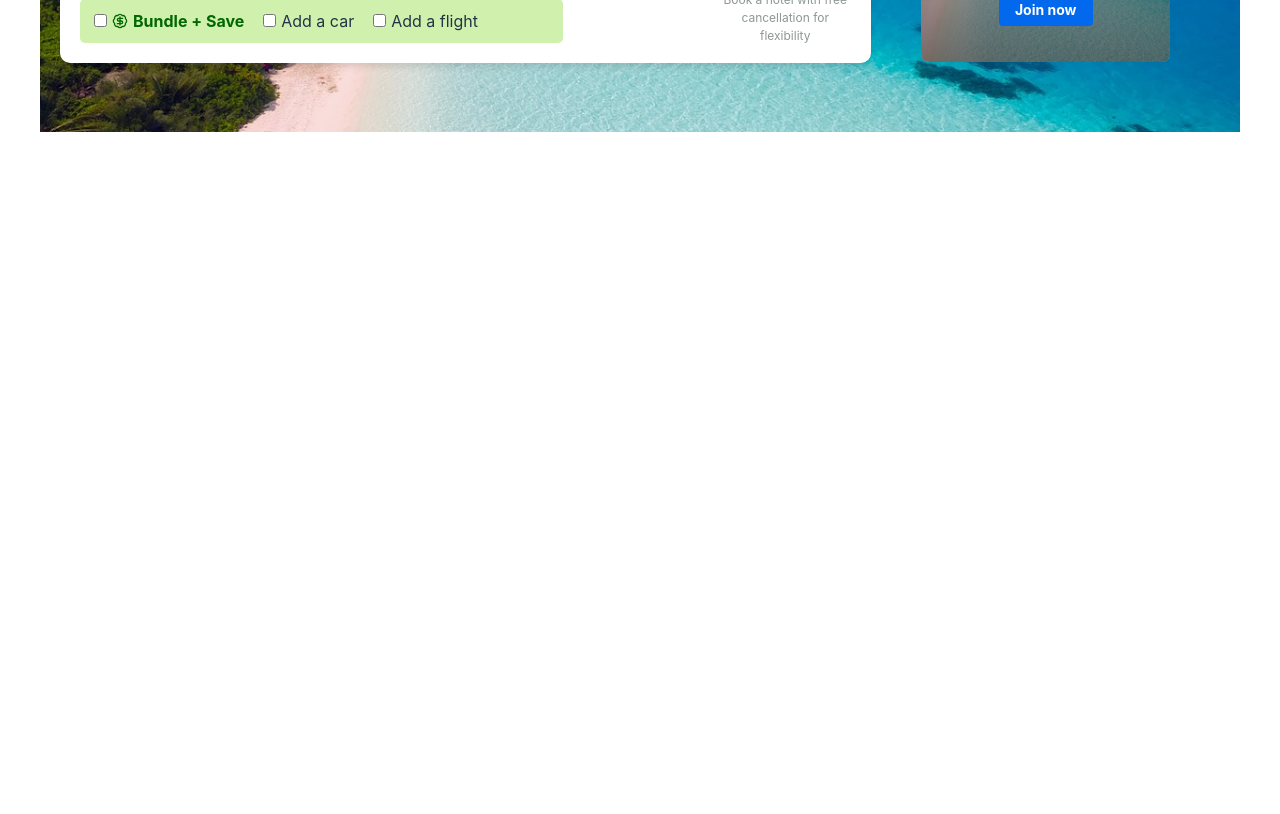
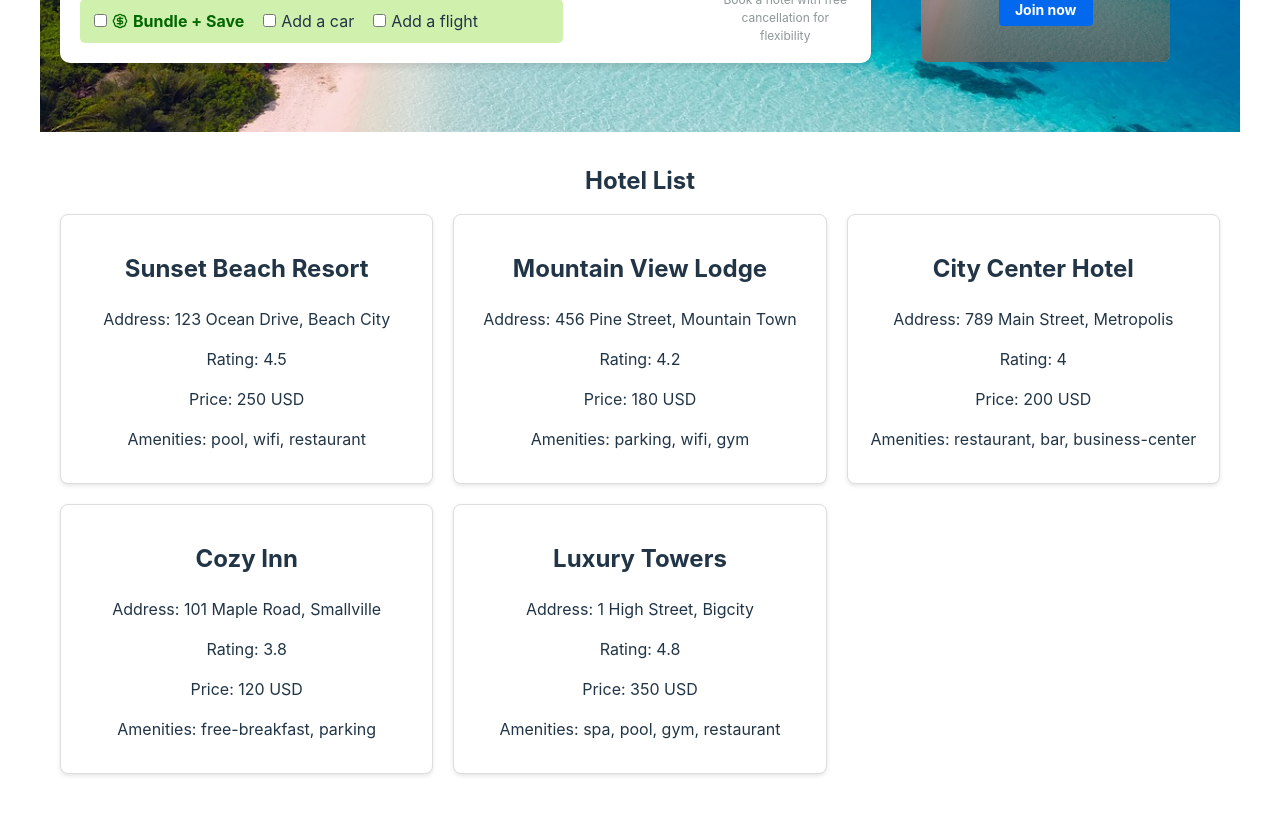
Before and after one commit to MiaolinJia/hotel-booking, a React (Vite) app in the folder ui-service/src/main/frontend/hotel-booking-ui/: page / in a window 1280 px wide. Shown: the part 560-1374 px from the top of the page. Before the commit the page ends 800 px from the top, so only its background shows below. Built offline with nearby package versions, Linux system fonts and the light colour scheme; data requests are answered from the project's data file.

Commit message:
Add temp hotel list component. And fake async search query from json sever. Hotel list Store in Redux store

```diff
--- a/ui-service/src/main/frontend/hotel-booking-ui/server/data.json
+++ b/ui-service/src/main/frontend/hotel-booking-ui/server/data.json
@@ -45,5 +45,33 @@
       "currency": "USD",
       "amenities": ["spa", "pool", "gym", "restaurant"]
     }
+  ],
+  "searchHotels": [
+    {
+      "id": "4",
+      "name": "Cozy Inn",
+      "address": "101 Maple Road, Smallville",
+      "rating": 3.8,
+      "price": 120,
+      "currency": "USD",
+      "amenities": [
+        "free-breakfast",
+        "parking"
+      ]
+    },
+    {
+      "id": "5",
+      "name": "Luxury Towers",
+      "address": "1 High Street, Bigcity",
+      "rating": 4.8,
+      "price": 350,
+      "currency": "USD",
+      "amenities": [
+        "spa",
+        "pool",
+        "gym",
+        "restaurant"
+      ]
+    }
   ]
 }
--- /dev/null
+++ b/ui-service/src/main/frontend/hotel-booking-ui/src/components/search-components/HotelList.css
@@ -0,0 +1,23 @@
+.hotel-container {
+    padding: 20px;
+}
+
+.hotel-title {
+    font-size: 24px;
+    font-weight: bold;
+    margin-bottom: 20px;
+}
+
+.hotel-card-container {
+    display: grid;
+    grid-template-columns: repeat(auto-fill, minmax(300px, 1fr));
+    gap: 20px;
+}
+
+.hotel-card {
+    border: 1px solid #ddd;
+    border-radius: 8px;
+    padding: 16px;
+    box-shadow: 0 2px 4px rgba(0,0,0,0.1);
+    background-color: white;
+}
--- /dev/null
+++ b/ui-service/src/main/frontend/hotel-booking-ui/src/components/search-components/HotelListComponent.tsx
@@ -0,0 +1,36 @@
+import './HotelList.css';
+import {useEffect} from "react";
+import {useDispatch, useSelector} from "react-redux";
+import {fetchHotelList} from "../../store/modules/hotels.ts";
+import {AppDispatch, RootState} from "../../store";
+
+
+function HotelListComponent() {
+    // triple action
+    const dispatch = useDispatch<AppDispatch>();
+    useEffect(() => {
+        dispatch(fetchHotelList())
+    }, [dispatch]);
+    // get food list
+    const {hotelList} = useSelector((state: RootState) => state.hotels)
+
+    return (
+
+        <div className="hotel-container">
+            <h1 className="hotel-title">Hotel List</h1>
+            <div className="hotel-card-container">
+                {hotelList.map((hotel) => (
+                    <div key={hotel.id} className="hotel-card">
+                        <h2>{hotel.name}</h2>
+                        <p>Address: {hotel.address}</p>
+                        <p>Rating: {hotel.rating}</p>
+                        <p>Price: {hotel.price} {hotel.currency}</p>
+                        <p>Amenities: {hotel.amenities.join(', ')}</p>
+                    </div>
+                ))}
+            </div>
+        </div>
+    );
+}
+
+export default HotelListComponent;
--- a/ui-service/src/main/frontend/hotel-booking-ui/src/components/search-components/HotelSearchSectionComponent.tsx
+++ b/ui-service/src/main/frontend/hotel-booking-ui/src/components/search-components/HotelSearchSectionComponent.tsx
@@ -2,8 +2,9 @@ import {useState} from "react";
 import DatePicker from 'react-datepicker';
 import "react-datepicker/dist/react-datepicker.css";
 import {BadgeDollarSign} from 'lucide-react';
-import {hotelService} from "../../services/hotelService.ts";
-
+import {AppDispatch} from "../../store";
+import {useDispatch} from 'react-redux';
+import {searchHotelList} from '../../store/modules/hotels';
 
 interface FormData {
     hotelType: 'single' | 'multi';
@@ -56,18 +57,12 @@ function HotelSearchSectionComponent() {
             hotelType: type
         }));
     };
+    const dispatch = useDispatch<AppDispatch>();
 
     const handleSubmit = (e: React.FormEvent<HTMLFormElement>) => {
         e.preventDefault();
         console.log('Form submitted with data:', formData);
-        // async call
-        hotelService.getHotels()
-            .then(response => {
-                console.log(response);
-            })
-            .catch(error => {
-                console.error('Error fetching hotels:', error);
-            });
+        dispatch(searchHotelList());
     };
 
     return (
--- a/ui-service/src/main/frontend/hotel-booking-ui/src/components/search-components/SearchComponent.tsx
+++ b/ui-service/src/main/frontend/hotel-booking-ui/src/components/search-components/SearchComponent.tsx
@@ -1,15 +1,20 @@
-import './hotelBooking.css';
+import './HotelBooking.css';
 import JoinVipComponent from "./JoinVipComponent.tsx";
 import HotelSearchSectionComponent from "./HotelSearchSectionComponent.tsx";
+import {Provider} from "react-redux";
+import store from "../../store";
+import HotelListComponent from "./HotelListComponent.tsx";
 
 
 function SearchHotelComponent() {
     return (
-        <div className="hotel-search-container">
-            <HotelSearchSectionComponent/>
-            <JoinVipComponent/>
-        </div>
-
+        <Provider store={store}>
+            <div className="hotel-search-container">
+                <HotelSearchSectionComponent/>
+                <JoinVipComponent/>
+            </div>
+            <HotelListComponent/>
+        </Provider>
     );
 };
 
--- /dev/null
+++ b/ui-service/src/main/frontend/hotel-booking-ui/src/store/index.ts
@@ -0,0 +1,12 @@
+import hotelReducer from './modules/hotels'
+import {configureStore} from "@reduxjs/toolkit";
+
+const store = configureStore({
+    reducer: {
+        hotels: hotelReducer
+    }
+})
+
+export type RootState = ReturnType<typeof store.getState>;
+export type AppDispatch = typeof store.dispatch;
+export default store
--- /dev/null
+++ b/ui-service/src/main/frontend/hotel-booking-ui/src/store/modules/hotels.ts
@@ -0,0 +1,60 @@
+import { createSlice, PayloadAction } from "@reduxjs/toolkit";
+import axios from "axios";
+import { AppDispatch } from "../index";
+
+interface Hotel {
+    id: string;
+    name: string;
+    address: string,
+    rating: number,
+    price: number,
+    currency: string,
+    amenities: string[]
+}
+
+interface HotelsState {
+    hotelList: Hotel[],
+
+}
+
+const initialState: HotelsState = {
+    hotelList: [],
+};
+
+const hotelsStore = createSlice({
+    name: 'hotels',
+    initialState,
+    reducers: {
+        setHotelsList: (state, action: PayloadAction<Hotel[]>) => {
+            state.hotelList = action.payload;
+        }
+    }
+});
+const { setHotelsList } = hotelsStore.actions;
+
+// async
+const fetchHotelList = () => {
+    return async (dispatch: AppDispatch)=> {
+        try {
+            const response = await axios.get("http://localhost:3004/hotels");
+            dispatch(setHotelsList(response.data))
+        } catch (error) {
+            console.error("Failed to fetch hotels:", error);
+        }
+    }
+}
+
+const searchHotelList = () => {
+    return async (dispatch: AppDispatch)=> {
+        try {
+            const response = await axios.get("http://localhost:3004/searchHotels");
+            dispatch(setHotelsList(response.data))
+        } catch (error) {
+            console.error("Failed to fetch hotels:", error);
+        }
+    }
+}
+
+export { fetchHotelList, searchHotelList }
+const reducer = hotelsStore.reducer
+export default reducer
```
Also changed, not shown: ui-service/src/main/frontend/hotel-booking-ui/src/components/search-components/HotelBooking.css (renamed from ui-service/src/main/frontend/hotel-booking-ui/src/components/search-components/hotelBooking.css).
